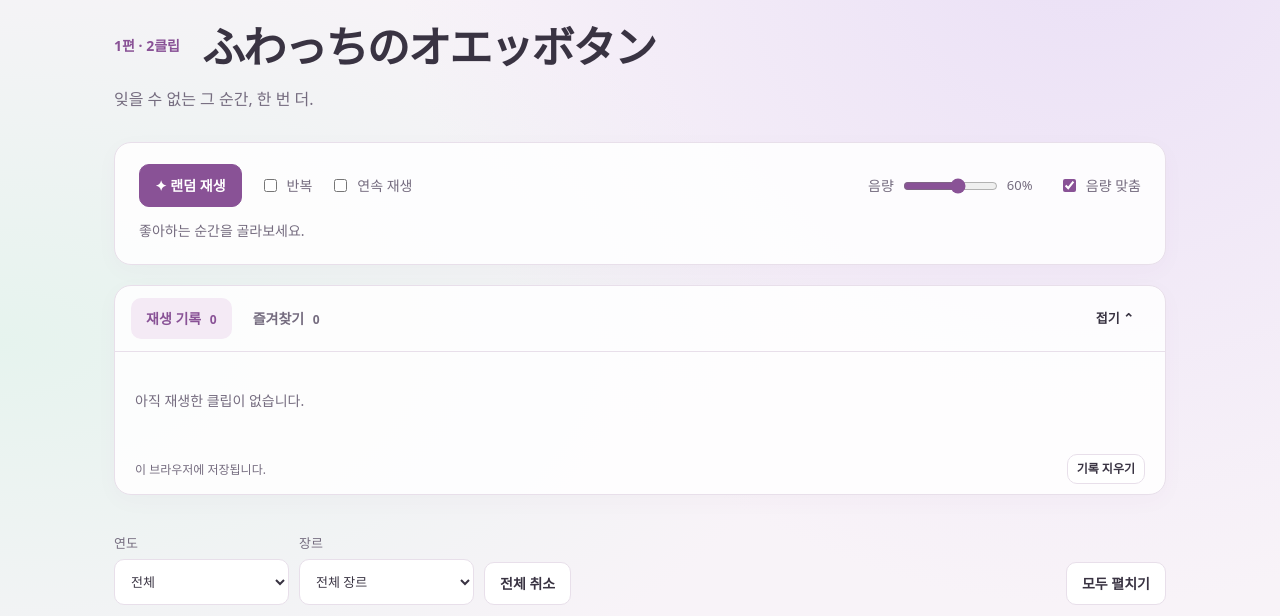
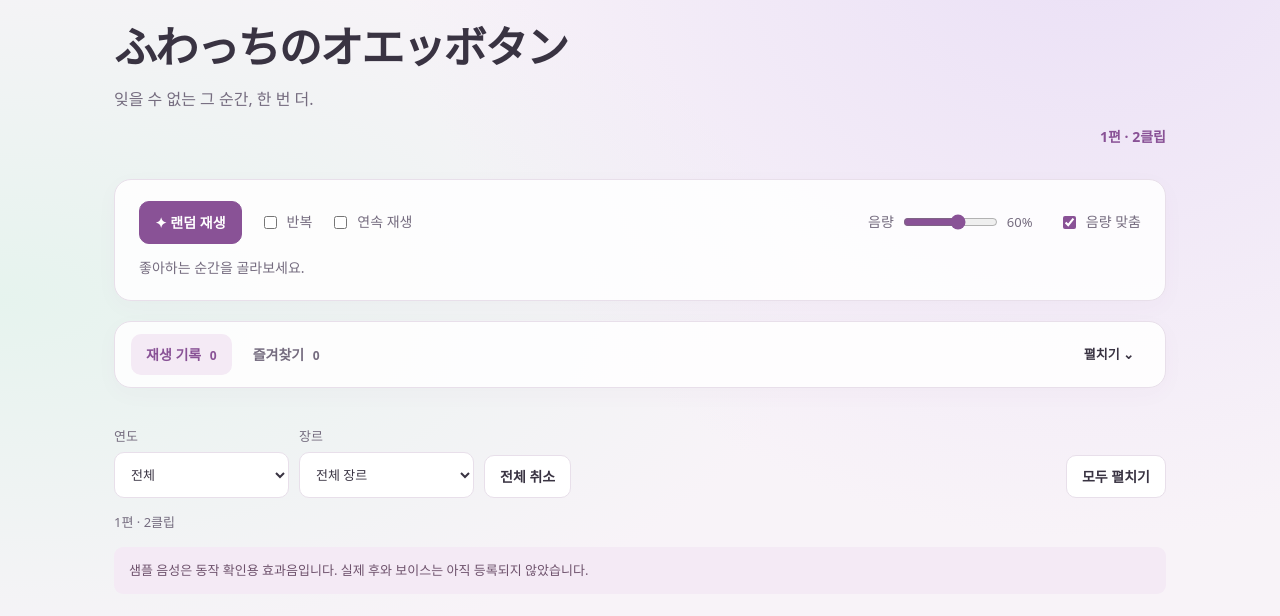
Before and after one commit to fuwa-oe-button/fuwa-oe-button.github.io, a plain HTML site: page index.html in a window 1280 px wide. Shown: the part 103-719 px from the top of the page. Drawn offline with Linux system fonts and the light colour scheme.

Commit message:
Close stopped player and collapse saved panel by default

```diff
--- a/app.js
+++ b/app.js
@@ -20,7 +20,7 @@ function clipNumber(c){return clips.filter(x=>x.videoId===c.videoId).sort((a,b)=
 const number=c=>`#${String(clipNumber(c)).padStart(3,'0')}`;
 function star(c){const b=button(favorites.has(c.id)?'★':'☆',()=>toggleFavorite(c),'star');b.setAttribute('aria-label',`${c.title} ${favorites.has(c.id)?'즐겨찾기 해제':'즐겨찾기 추가'}`);b.setAttribute('aria-pressed',String(favorites.has(c.id)));return b;}
 function toggleFavorite(c){if(favorites.has(c.id))favorites.delete(c.id);else favorites.add(c.id);persist('fuwa-favorites',[...favorites]);render();}
-function updateNow(){if(!current)return;$('playing').hidden=false;$('playing-title').textContent=current.source||current.title;$('playing-info').textContent=`${current.title} · ${time(current.start)}–${time(current.end)}`;$('playing-number').textContent=number(current);$('original').href=`https://www.youtube.com/watch?v=${current.videoId}&t=${Math.floor(current.start)}s`;$('favorite').textContent=favorites.has(current.id)?'★':'☆';$('favorite').setAttribute('aria-pressed',String(favorites.has(current.id)));$('favorite').setAttribute('aria-label',favorites.has(current.id)?'즐겨찾기 해제':'즐겨찾기에 추가');$('video-panel').hidden=mode!=='video';$('video-toggle').setAttribute('aria-expanded',String(mode==='video'));$('video-toggle').textContent=mode==='video'?'⌄ 소리만 듣기':'⌃ 영상 보기';$('mode-label').textContent=mode==='video'?'영상':'듣기';$('pause').textContent=state==='playing'||state==='loading'?'일시정지':'재생';$('normalize').disabled=mode==='video';}
+function updateNow(){if(!current)return;$('playing').hidden=state==='stopped';$('playing-title').textContent=current.source||current.title;$('playing-info').textContent=`${current.title} · ${time(current.start)}–${time(current.end)}`;$('playing-number').textContent=number(current);$('original').href=`https://www.youtube.com/watch?v=${current.videoId}&t=${Math.floor(current.start)}s`;$('favorite').textContent=favorites.has(current.id)?'★':'☆';$('favorite').setAttribute('aria-pressed',String(favorites.has(current.id)));$('favorite').setAttribute('aria-label',favorites.has(current.id)?'즐겨찾기 해제':'즐겨찾기에 추가');$('video-panel').hidden=mode!=='video';$('video-toggle').setAttribute('aria-expanded',String(mode==='video'));$('video-toggle').textContent=mode==='video'?'⌄ 소리만 듣기':'⌃ 영상 보기';$('mode-label').textContent=mode==='video'?'영상':'듣기';$('pause').textContent=state==='playing'||state==='loading'?'일시정지':'재생';$('normalize').disabled=mode==='video';}
 function renderOptions(id,label,values){const previous=$(id).value;$(id).replaceChildren(new Option(label,''),...values.map(v=>new Option(v,v)));if(values.includes(previous))$(id).value=previous;}
 function counts(items){return {videos:new Set(items.map(c=>c.videoId)).size,clips:items.length};}
 function countLabel(items){const c=counts(items);return `${c.videos}편 · ${c.clips}클립`;}
@@ -61,7 +61,7 @@ $('volume').oninput=()=>{audio.volume=Number($('volume').value)/100;$('volume-va
 ['year','category'].forEach(id=>$(id).addEventListener('change',()=>{bag=[];render();})); $('reset-filters').onclick=()=>{$('year').value='';$('category').value='';bag=[];render();};
 $('auto').onchange=()=>{queue=[];if($('auto').checked)$('loop').checked=false;};$('loop').onchange=()=>{if($('loop').checked){$('auto').checked=false;queue=[];}};
 function selectTab(tab){selectedTab=tab;renderSaved();}['history','favorites'].forEach(t=>{$(`${t}-tab`).onclick=()=>selectTab(t);$(`${t}-tab`).onkeydown=e=>{if(['ArrowLeft','ArrowRight','Home','End'].includes(e.key)){e.preventDefault();const next=e.key==='Home'?'history':e.key==='End'?'favorites':selectedTab==='history'?'favorites':'history';selectTab(next);$(`${next}-tab`).focus();}};});
-$('panel-toggle').onclick=()=>{const hidden=!$('saved-panel').hidden;$('saved-panel').hidden=hidden;$('panel-toggle').textContent=hidden?'펼치기 ⌄':'접기 ⌃';$('panel-toggle').setAttribute('aria-expanded',String(!hidden));persist('fuwa-panel-closed',hidden);};
+$('panel-toggle').onclick=()=>{const hidden=!$('saved-panel').hidden;$('saved-panel').hidden=hidden;$('panel-toggle').textContent=hidden?'펼치기 ⌄':'접기 ⌃';$('panel-toggle').setAttribute('aria-expanded',String(!hidden));};
 $('clear-history').onclick=()=>{if(confirm('이 브라우저의 재생 기록을 지울까요?')){history=[];persist('fuwa-history',history);renderSaved();}};
 $('expand-all').onclick=()=>{allOpen=!allOpen;collapsed.clear();collapsedYears.clear();if(!allOpen){clips.forEach(c=>collapsed.add(c.videoId));clips.forEach(c=>collapsedYears.add(clipYear(c)));}$('expand-all').textContent=allOpen?'모두 접기':'모두 펼치기';render();};
-(async()=>{try{const r=await fetch('clips.json',{cache:'no-store'});if(!r.ok)throw Error('목록을 불러오지 못했습니다.');deployed=validate(await r.json());clips=deployed.map(c=>({...c}));clips.forEach(c=>collapsed.add(c.videoId));if(readLocal('fuwa-panel-closed',false)){$('saved-panel').hidden=true;$('panel-toggle').textContent='펼치기 ⌄';$('panel-toggle').setAttribute('aria-expanded','false');}render(true);}catch(err){status(err.message);render(true);}})();
+(async()=>{try{const r=await fetch('clips.json',{cache:'no-store'});if(!r.ok)throw Error('목록을 불러오지 못했습니다.');deployed=validate(await r.json());clips=deployed.map(c=>({...c}));clips.forEach(c=>collapsed.add(c.videoId));render(true);}catch(err){status(err.message);render(true);}})();
--- a/index.html
+++ b/index.html
@@ -1,8 +1,8 @@
-<!doctype html><html lang="ko"><head><meta charset="utf-8"><meta name="viewport" content="width=device-width,initial-scale=1"><meta name="referrer" content="strict-origin-when-cross-origin"><title>ふわっちのオエッボタン</title><link rel="stylesheet" href="style.css?v=4"></head><body>
-<header><div class="header-top"><nav class="social-links" aria-label="공식 채널"><a href="http://www.youtube.com/@FuwaMinato" target="_blank" rel="noopener" aria-label="Fuwa Minato YouTube"><svg viewBox="0 0 24 24" aria-hidden="true"><path d="M23.5 6.2a3 3 0 0 0-2.1-2.1C19.5 3.6 12 3.6 12 3.6s-7.5 0-9.4.5A3 3 0 0 0 .5 6.2 31 31 0 0 0 0 12a31 31 0 0 0 .5 5.8 3 3 0 0 0 2.1 2.1c1.9.5 9.4.5 9.4.5s7.5 0 9.4-.5a3 3 0 0 0 2.1-2.1A31 31 0 0 0 24 12a31 31 0 0 0-.5-5.8ZM9.6 15.6V8.4L15.8 12Z"/></svg></a><a href="https://x.com/Fuwa_Minato" target="_blank" rel="noopener" aria-label="Fuwa Minato X"><svg viewBox="0 0 24 24" aria-hidden="true"><path d="M18.9 2H22l-6.8 7.8L23.2 22h-6.3L12 14.6 5.5 22H2.3l7.9-9L.8 2h6.5l4.5 6.8L18.9 2ZM17.8 20h1.7L6.3 3.9H4.5Z"/></svg></a></nav><label class="language-control"><span aria-hidden="true">◎</span><select id="language-select" aria-label="Language / 言語 / 언어"><option value="ko">한국어</option><option value="ja">日本語</option></select></label></div><div class="title-row"><p id="total-count" aria-live="polite">0편 · 0클립</p><h1 data-copy-key="site.title">ふわっちのオエッボタン</h1></div><p data-copy-key="site.subtitle">잊을 수 없는 그 순간, 한 번 더.</p></header>
+<!doctype html><html lang="ko"><head><meta charset="utf-8"><meta name="viewport" content="width=device-width,initial-scale=1"><meta name="referrer" content="strict-origin-when-cross-origin"><title>ふわっちのオエッボタン</title><link rel="stylesheet" href="style.css?v=5"></head><body>
+<header><div class="header-top"><nav class="social-links" aria-label="공식 채널"><a href="http://www.youtube.com/@FuwaMinato" target="_blank" rel="noopener" aria-label="Fuwa Minato YouTube"><svg viewBox="0 0 24 24" aria-hidden="true"><path d="M23.5 6.2a3 3 0 0 0-2.1-2.1C19.5 3.6 12 3.6 12 3.6s-7.5 0-9.4.5A3 3 0 0 0 .5 6.2 31 31 0 0 0 0 12a31 31 0 0 0 .5 5.8 3 3 0 0 0 2.1 2.1c1.9.5 9.4.5 9.4.5s7.5 0 9.4-.5a3 3 0 0 0 2.1-2.1A31 31 0 0 0 24 12a31 31 0 0 0-.5-5.8ZM9.6 15.6V8.4L15.8 12Z"/></svg></a><a href="https://x.com/Fuwa_Minato" target="_blank" rel="noopener" aria-label="Fuwa Minato X"><svg viewBox="0 0 24 24" aria-hidden="true"><path d="M18.9 2H22l-6.8 7.8L23.2 22h-6.3L12 14.6 5.5 22H2.3l7.9-9L.8 2h6.5l4.5 6.8L18.9 2ZM17.8 20h1.7L6.3 3.9H4.5Z"/></svg></a></nav><label class="language-control"><span aria-hidden="true">◎</span><select id="language-select" aria-label="Language / 言語 / 언어"><option value="ko">한국어</option><option value="ja">日本語</option></select></label></div><div class="title-row"><h1 data-copy-key="site.title">ふわっちのオエッボタン</h1></div><p data-copy-key="site.subtitle">잊을 수 없는 그 순간, 한 번 더.</p><p id="total-count" aria-live="polite">0편 · 0클립</p></header>
 <main><section class="card controls" aria-label="재생 조작"><div class="bar"><button id="random" class="primary">✦ 랜덤 재생</button><label><input id="loop" type="checkbox"> 반복</label><label><input id="auto" type="checkbox"> 연속 재생</label><label class="volume-control">음량 <input id="volume" type="range" min="0" max="100" value="60" aria-label="음량"><output id="volume-value">60%</output></label><label title="별도 음성 파일에만 적용됩니다."><input id="normalize" type="checkbox" checked> 음량 맞춤</label></div><p id="status" role="status" aria-live="polite">좋아하는 순간을 골라보세요.</p><p id="normalize-note" class="hint" role="status" hidden></p></section>
 <section id="playing" class="card" aria-label="현재 재생" hidden><div id="video-panel" hidden><div class="video-wrap"><div id="player"></div></div></div><div class="now-bar"><div class="sound-mark" aria-hidden="true">▥</div><div class="now-info"><span id="mode-label" class="tag">듣기</span> <span id="playing-number"></span><h2 id="playing-title"></h2><p id="playing-info"></p></div><div class="now-actions"><button id="pause">일시정지</button><button id="favorite" aria-label="즐겨찾기에 추가" aria-pressed="false">☆</button><button id="video-toggle" aria-controls="video-panel" aria-expanded="false">⌃ 영상 보기</button><a id="original" target="_blank" rel="noopener">원본</a><button id="stop">정지</button></div></div><div class="progress-row"><span id="elapsed">0:00</span><input id="seek" type="range" min="0" max="1000" value="0" aria-label="클립 재생 위치"><span id="duration">0:00</span></div></section><audio id="audio" preload="none"></audio>
-<section class="card side-panel"><div class="panel-head"><div role="tablist" aria-label="즐겨찾기와 기록"><button id="history-tab" role="tab" aria-selected="true" aria-controls="saved-panel">재생 기록 <span id="history-count">0</span></button><button id="favorites-tab" role="tab" aria-selected="false" aria-controls="saved-panel">즐겨찾기 <span id="favorites-count">0</span></button></div><button id="panel-toggle" aria-expanded="true" aria-controls="saved-panel">접기 ⌃</button></div><div id="saved-panel" role="tabpanel" aria-labelledby="history-tab"><div id="saved-list"></div><div class="panel-foot"><span>이 브라우저에 저장됩니다.</span><button id="clear-history">기록 지우기</button></div></div></section>
+<section class="card side-panel"><div class="panel-head"><div role="tablist" aria-label="즐겨찾기와 기록"><button id="history-tab" role="tab" aria-selected="true" aria-controls="saved-panel">재생 기록 <span id="history-count">0</span></button><button id="favorites-tab" role="tab" aria-selected="false" aria-controls="saved-panel">즐겨찾기 <span id="favorites-count">0</span></button></div><button id="panel-toggle" aria-expanded="false" aria-controls="saved-panel">펼치기 ⌄</button></div><div id="saved-panel" hidden role="tabpanel" aria-labelledby="history-tab"><div id="saved-list"></div><div class="panel-foot"><span>이 브라우저에 저장됩니다.</span><button id="clear-history">기록 지우기</button></div></div></section>
 
 <section class="collection" aria-label="클립 목록"><div class="filters"><label>연도 <select id="year" aria-label="연도"><option value="">전체</option></select></label><label>장르 <select id="category" aria-label="장르"><option value="">전체 장르</option></select></label><button id="reset-filters">전체 취소</button><button id="expand-all">모두 펼치기</button></div><p id="count" class="filtered-count" aria-live="polite"></p><p id="sample-note" class="notice" hidden>샘플 음성은 동작 확인용 효과음입니다. 실제 후와 보이스는 아직 등록되지 않았습니다.</p><div id="list"></div></section>
-<footer><p data-copy-key="site.footer">후와 미나토 비공식 팬사이트 · 공식 및 관계자와 관련이 없습니다.</p><p>음성 듣기와 유튜브 영상 보기를 전환할 수 있습니다. 영상 제공자의 설정에 따라 재생이 제한될 수 있습니다.</p></footer></main><script src="i18n.js?v=4"></script><script src="normalize.js?v=4"></script><script src="app.js?v=4"></script></body></html>
+<footer><p data-copy-key="site.footer">후와 미나토 비공식 팬사이트 · 공식 및 관계자와 관련이 없습니다.</p><p>음성 듣기와 유튜브 영상 보기를 전환할 수 있습니다. 영상 제공자의 설정에 따라 재생이 제한될 수 있습니다.</p></footer></main><script src="i18n.js?v=5"></script><script src="normalize.js?v=5"></script><script src="app.js?v=5"></script></body></html>
--- a/style.css
+++ b/style.css
@@ -793,3 +793,16 @@ footer p {
   padding-left:0}
 
 }
+
+
+
+/* Total count: below the title, aligned right. */
+header #total-count {
+  text-align: right;
+  margin: 14px 0 0;
+  padding: 0;
+  font-size: 14px;
+}
+@media (max-width: 700px) {
+  header #total-count { font-size: 13px; margin-top: 12px; }
+}
```
